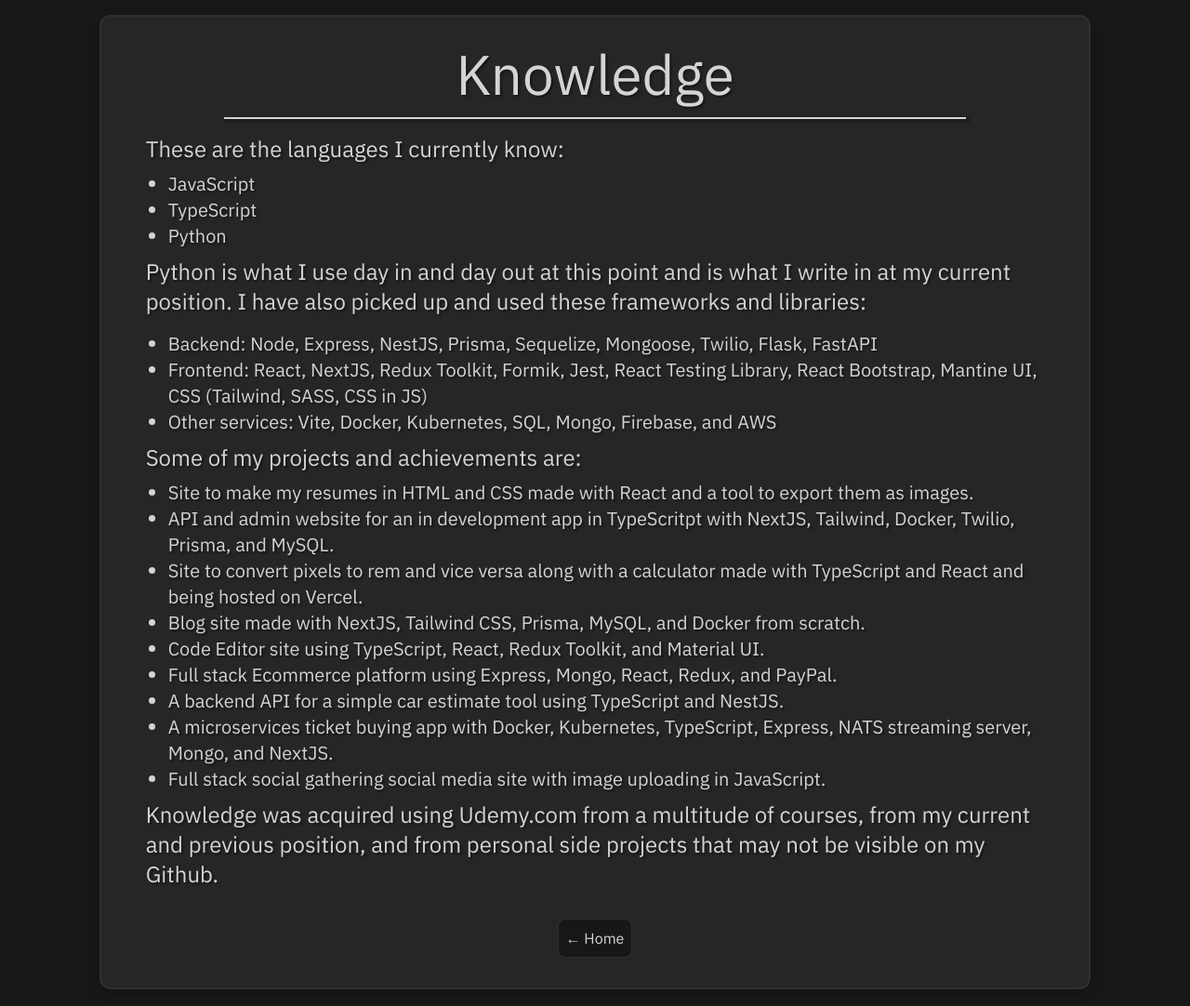
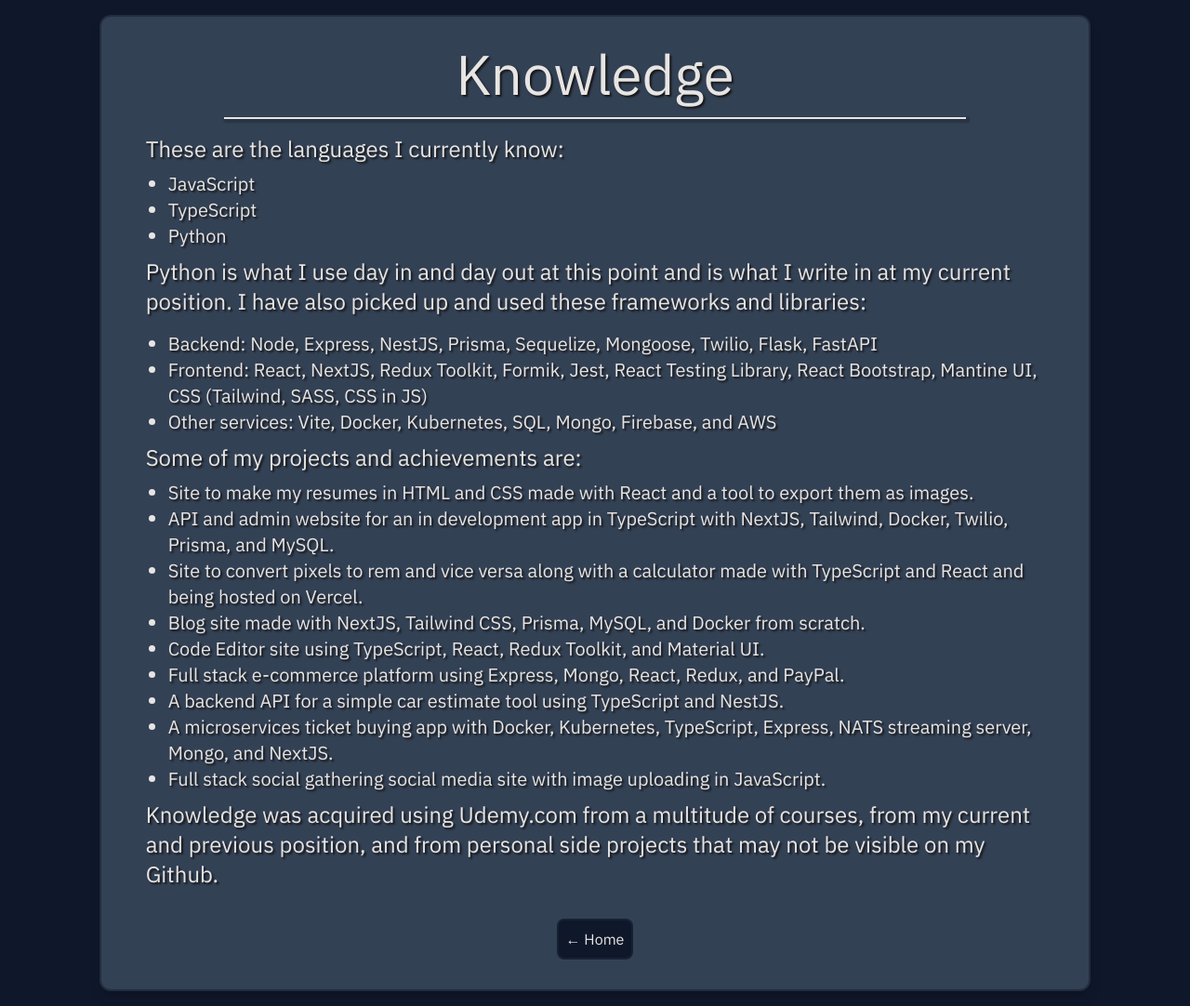
Before and after one commit to mez32/PersonalWebsite, a React (Vite) app: page /knowledge in a window 1280 px wide. Shown: the whole page at 93% size. Built offline with nearby package versions, Linux system fonts and the light colour scheme.

Commit message:
Changed color scheme because old one got boring

```diff
--- a/src/components/Button.tsx
+++ b/src/components/Button.tsx
@@ -1,15 +1,15 @@
-import React from 'react'
+import React from "react";
 
 type Props = {
-	children: JSX.Element | JSX.Element[] | string
-}
+  children: JSX.Element | JSX.Element[] | string;
+};
 
 const Button: React.FC<Props> = ({ children }) => {
-	return (
-		<button className='mt-4 border border-neutral-700 border-opacity-60 p-2 bg-neutral-900 rounded-lg hover:bg-neutral-700 hover:border-neutral-900 active:scale-90'>
-			{children}
-		</button>
-	)
-}
+  return (
+    <button className="mt-4 border-slate-800 border-2 border-opacity-60 p-2 bg-slate-900 rounded-lg hover:bg-slate-800 hover:border-slate-900 active:scale-90">
+      {children}
+    </button>
+  );
+};
 
-export default Button
+export default Button;
--- a/src/components/Divider.tsx
+++ b/src/components/Divider.tsx
@@ -1,7 +1,7 @@
-import React from 'react'
+import React from "react";
 
 const Divider: React.FC = () => {
-	return <div className='w-4/5 h-0.5 bg-neutral-300 my-0 mx-auto shadow-md' />
-}
+  return <div className="w-4/5 h-0.5 bg-stone-200 my-0 mx-auto shadow-md" />;
+};
 
-export default Divider
+export default Divider;
--- a/src/components/GridCard.tsx
+++ b/src/components/GridCard.tsx
@@ -1,30 +1,30 @@
-import React from 'react'
-import { Link } from 'react-router-dom'
+import React from "react";
+import { Link } from "react-router-dom";
 
 type Props = {
-	children: JSX.Element | JSX.Element[]
-	routeId?: string
-}
+  children: JSX.Element | JSX.Element[];
+  routeId?: string;
+};
 
 const GridCard: React.FC<Props> = ({ children, routeId }) => {
   if (routeId) {
     return (
       <Link to={routeId}>
-				<div className='w-full h-full mb-4'>
-					<div className='bg-neutral-800 flex justify-center items-center text-center md:mx-2 aspect-video rounded-xl shadow-md border-2 border-opacity-40 border-neutral-700 transform transition duration-400 hover:scale-105 active:scale-95'>
+        <div className="w-full h-full mb-4">
+          <div className="bg-slate-700 flex justify-center items-center text-center md:mx-2 aspect-video rounded-xl shadow-md border-2 border-opacity-80 border-slate-800 transform transition duration-400 hover:scale-105 active:scale-95">
             {children}
           </div>
         </div>
       </Link>
-		)
+    );
   }
   return (
-		<div className='w-full h-full mb-4'>
-			<div className='bg-neutral-800 flex justify-center items-center text-center md:mx-2 aspect-video rounded-xl shadow-md border-2 border-opacity-40 border-neutral-700'>
+    <div className="w-full h-full mb-4">
+      <div className="bg-slate-700 flex justify-center items-center text-center md:mx-2 aspect-video rounded-xl shadow-md border-2 border-opacity-80 border-slate-800">
         {children}
       </div>
     </div>
-	)
-}
+  );
+};
 
-export default GridCard
+export default GridCard;
--- a/src/components/MainCard.tsx
+++ b/src/components/MainCard.tsx
@@ -10,7 +10,7 @@
   return (
     <div className="relative h-screen w-screen">
       <div className="flex justify-center items-center min-h-full py-4">
-        <div className="bg-neutral-800 h-min w-11/12 lg:w-10/12 lg:max-w-6xl 3xl:max-w-7xl text-center border-2 border-opacity-40 border-neutral-700 rounded-xl p-6 md:p-8 shadow-lg">
+        <div className="bg-slate-700 h-min w-11/12 lg:w-10/12 lg:max-w-6xl 3xl:max-w-7xl text-center border-2 border-opacity-80 border-slate-800 rounded-xl p-6 md:p-8 shadow-lg">
           {children}
           <Link to={"/"}>
             <Button>&larr; Home</Button>
--- a/src/components/ToolTip.tsx
+++ b/src/components/ToolTip.tsx
@@ -1,19 +1,19 @@
-import React from 'react'
+import React from "react";
 
 type Props = {
-	children: JSX.Element | JSX.Element[]
-	text: string
-}
+  children: JSX.Element | JSX.Element[];
+  text: string;
+};
 
 const ToolTip: React.FC<Props> = ({ children, text }) => {
-	return (
-		<span className='group relative'>
-			<span className="pointer-events-none absolute -top-8 left-1/2 -translate-x-1/2 whitespace-nowrap rounded bg-neutral-900 px-2 py-1 text-sm text-neutral-200 opacity-0 transition before:absolute before:left-1/2 before:top-full before:-translate-x-1/2 before:border-4 before:border-transparent before:border-t-black before:content-[''] group-hover:opacity-100">
-				{text}
-			</span>
-			{children}
-		</span>
-	)
-}
+  return (
+    <span className="group relative">
+      <span className="pointer-events-none absolute -top-8 left-1/2 -translate-x-1/2 whitespace-nowrap rounded bg-slate-900 px-2 py-1 text-sm text-neutral-200 opacity-0 transition before:absolute before:left-1/2 before:top-full before:-translate-x-1/2 before:border-4 before:border-transparent before:border-t-black before:content-[''] group-hover:opacity-100">
+        {text}
+      </span>
+      {children}
+    </span>
+  );
+};
 
-export default ToolTip
+export default ToolTip;
--- a/src/index.css
+++ b/src/index.css
@@ -12,7 +12,7 @@
 	overscroll-behavior: 'contain';
 	height: 100%;
 	text-shadow: 2px 2px 2px #171717;
-	@apply bg-neutral-900 text-neutral-300 font-ibm h-full;
+	@apply bg-slate-900 text-stone-200 font-ibm h-full;
 }
 
 h1 {
--- a/src/pages/Knowledge.tsx
+++ b/src/pages/Knowledge.tsx
@@ -46,7 +46,7 @@
             to export them as images.
           </li>
           <li>
-            API and admin website for an in development app in TypeScritpt with
+            API and admin website for an in development app in TypeScript with
             NextJS, Tailwind, Docker, Twilio, Prisma, and MySQL.
           </li>
           <li>
@@ -93,7 +93,7 @@
                 target="_blank"
                 className="hover:text-neutral-100"
               >
-                Full stack Ecommerce platform using Express, Mongo, React,
+                Full stack e-commerce platform using Express, Mongo, React,
                 Redux, and PayPal.
               </a>
             </ToolTip>
--- a/src/pages/WorkExperience.tsx
+++ b/src/pages/WorkExperience.tsx
@@ -16,7 +16,7 @@
         </h4>
 
         <p className="ml-2 md:ml-4 text-md md:text-lg lg:text-xl mb-2">
-          Currently in the Pricing and Outsourcing team working with multiple
+          Currently on the Pricing and Outsourcing team working with multiple
           microservices written in Python that check if custom parts have the
           ability to be manufactured and handle automated pricing and lead times
           via AI models and formulas.
```
Lines whose indentation alone changed are shown as unchanged.
